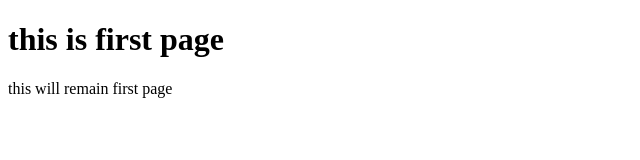
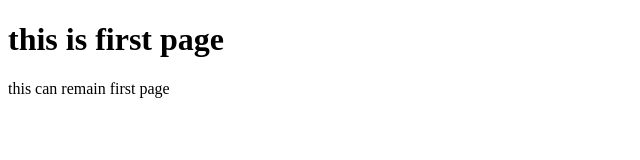
Before and after one commit to Keshavm-30/first_repositry, a plain HTML site: page index.html in a window 1280 px wide. Shown: the full height of the page, 0-640 px from the left. Drawn offline with Linux system fonts and the light colour scheme.

Commit message:
first commit

```diff
--- a/index.html
+++ b/index.html
@@ -8,6 +8,6 @@
 </head>
 <body>
     <h1>this is first page</h1>
-    <p>this will remain first page</p>
+    <p>this can remain first page</p>
 </body>
 </html>
```
